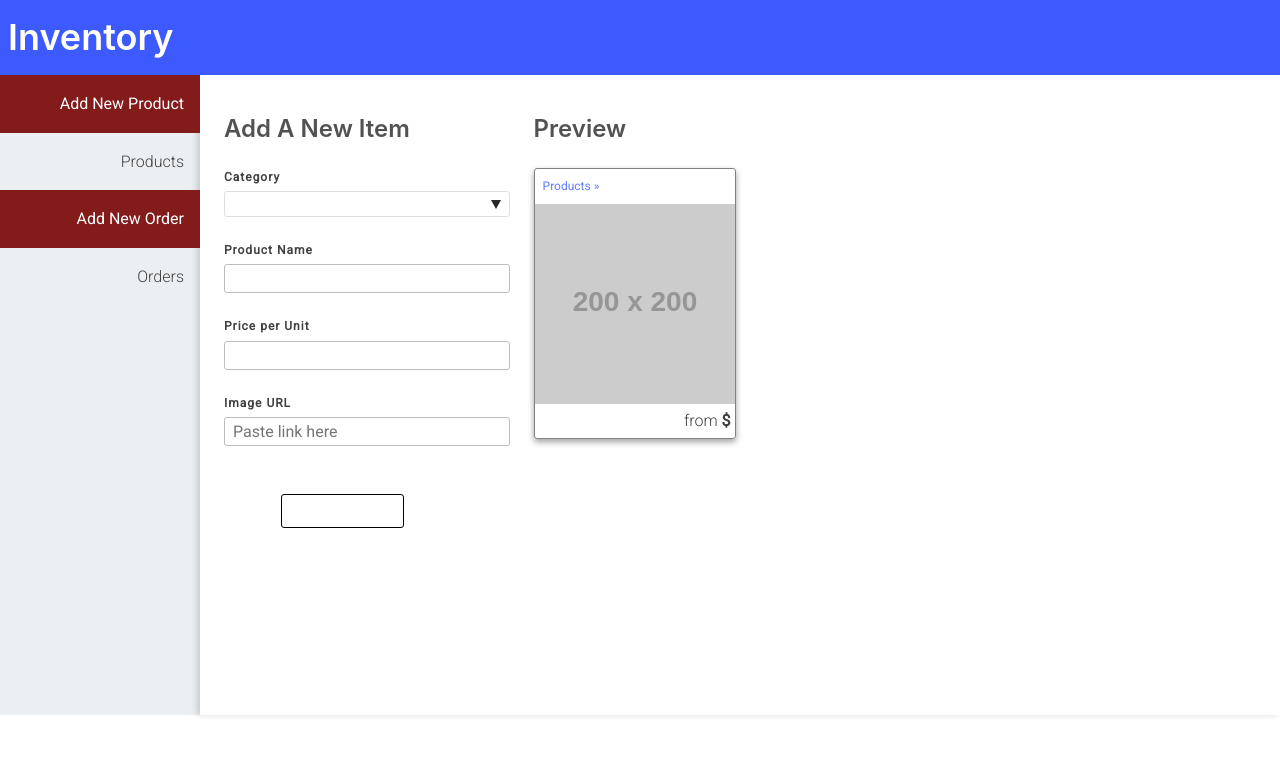
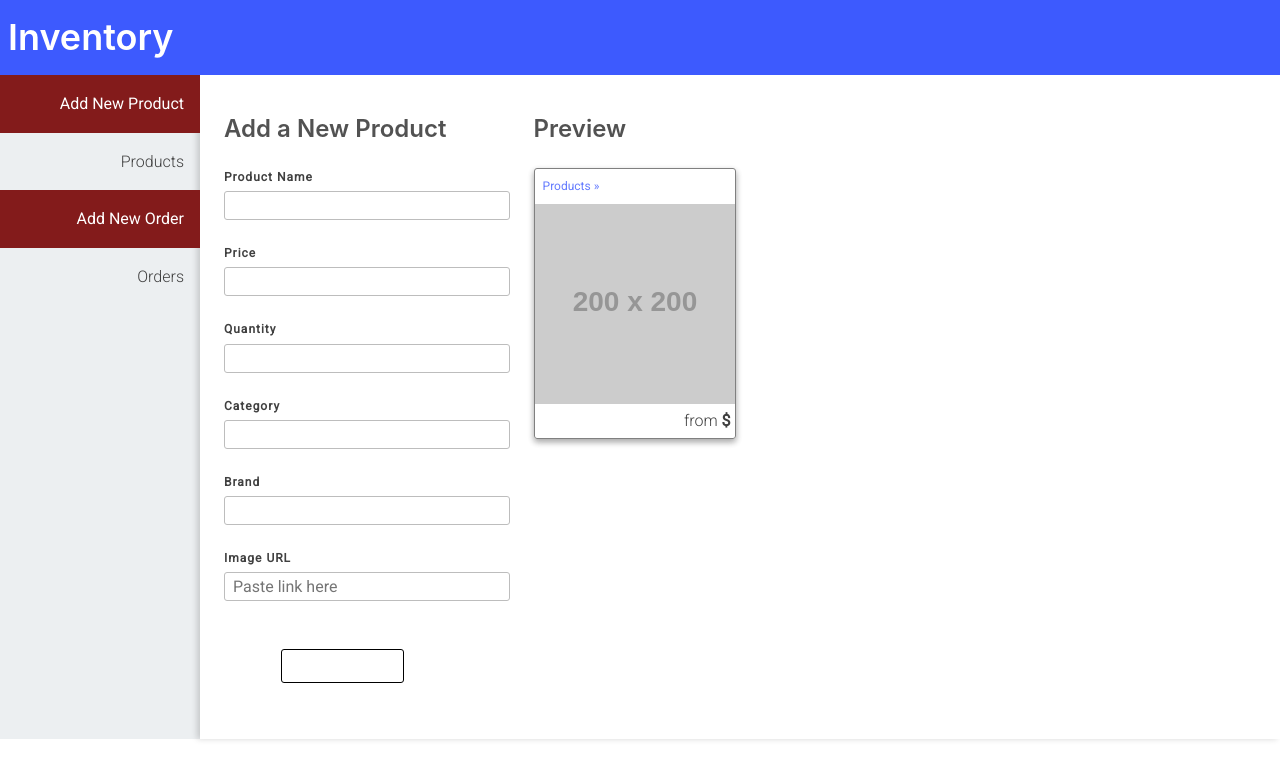
Before and after one commit to fjvaldiv/stonkBoisInventory, a React (Create React App) app in the folder frontend/: page / in a window 1280 px wide. Both pictures are taken after a click on the item "Add New Product". Shown: the top 780 px of the page. Built offline with nearby package versions, Linux system fonts and the light colour scheme; no server answers.

Commit message:
Add new product form sort of working

```diff
--- a/frontend/src/App.js
+++ b/frontend/src/App.js
@@ -26,7 +26,7 @@ class App extends Component {
    }
 
    state = {
-      characters: [],
+      products: [],
       activeTab: 1,
       inventory: {
          categories:{
@@ -53,6 +53,7 @@ class App extends Component {
       this.setState({newItemForm: formData});
    }
 
+   // TODO: Needs to either call makePostCall or be combined with makePostCall
    addNewProduct(product){
 
       this.setState({newItemForm: {category: '',name: '',price: '',imageURL: ''}});
@@ -68,8 +69,8 @@ class App extends Component {
       this.setState({inventory:inventory});
    }
 
-   makePostCall(character){
-      return axios.post('http://localhost:5000/products', character)
+   makePostCall(product){
+      return axios.post('http://localhost:5000/products', product)
        .then(function (response) {
          console.log(response);
          return response;
@@ -93,29 +94,29 @@ class App extends Component {
        });
    }
 
-   handleSubmit = character => {
-      this.makePostCall(character).then( callResult => {
+   handleSubmit = product => {
+      this.makePostCall(product).then( callResult => {
          console.log(callResult)
-         console.log(character)
+         console.log(product)
          if (callResult.status === 201) {
-            this.setState({ characters: [...this.state.characters, callResult.data] });
+            this.setState({ products: [...this.state.products, callResult.data] });
          }
       });
    }
 
-   removeCharacter = index => {
-      const { characters } = this.state
+   removeproduct = index => {
+      const { products: products } = this.state
 
-      const character = characters.find((c, i) => {
+      const product = products.find((c, i) => {
          return i === index
       })
 
-      console.log(character)
+      console.log(product)
 
-      this.makeDeleteCall(character.id).then( callResult => {
+      this.makeDeleteCall(product.id).then( callResult => {
          if (callResult === true) {
             this.setState({
-               characters: characters.filter((c, i) => {
+               products: products.filter((c, i) => {
                   return i !== index
                }),
             })
@@ -126,8 +127,8 @@ class App extends Component {
    componentDidMount() {
       axios.get('http://localhost:5000/products')
        .then(res => {
-         const characters = res.data.products_list;
-         this.setState({ characters });
+         const products = res.data.products_list;
+         this.setState({ products });
        })
        .catch(function (error) {
          //Not handling the error. Just logging into the console.
@@ -138,7 +139,7 @@ class App extends Component {
    // TODO: don't forget to write in docs to npm install node-sass
 
    render () {
-      // const { characters } = this.state;
+      // const { products } = this.state;
 
       return (
          <div className='App'>
@@ -149,6 +150,7 @@ class App extends Component {
                <Sidebar activeTab={this.state.activeTab} changeTab={this.changeActiveTab.bind(this)}/>
                <MyRouter
                   activeTab={this.state.activeTab}
+                  products={this.state.products}
                   inventory={this.state.inventory}
                   newItemFormData={this.state.newItemForm}
                   changeNewItemForm={this.changeNewItemForm.bind(this)}
@@ -160,7 +162,7 @@ class App extends Component {
 
       // return (
       //    <div className="container">
-      //       <Table characterData={characters} removeCharacter={this.removeCharacter} />
+      //       <Table productData={products} removeproduct={this.removeproduct} />
       //       <Form handleSubmit={this.handleSubmit} />
       //    </div>
       // );
--- a/frontend/src/MyRouter.js
+++ b/frontend/src/MyRouter.js
@@ -9,13 +9,13 @@ class MyRouter extends React.Component {
       switch(active){
         case 0:
           return <NewItemTab
-                   inventory={this.props.inventory}
+                   products={this.props.products}
                    formData={this.props.newItemFormData}
-                   changeForm={this.props.changeNewItemForm}
+                   changeNewItemForm={this.props.changeNewItemForm}
                    addNewProduct={this.props.addNewProduct}
                    />
         case 1:
-          return <ProductsTab inventory={this.props.inventory}/>;
+          return <ProductsTab products={this.props.products}/>;
         default:
             break;
       }
--- a/frontend/src/NewItemTab.js
+++ b/frontend/src/NewItemTab.js
@@ -7,31 +7,38 @@ class NewItemTab extends React.Component {
       super();
       this.state = {
         formErrors: {
-          category: false,
           name: false,
           price: false,
+          quantity: false,
+          category: false,
+          brand: false,
           imageURL: false
         }
       }
     }
 
     checkForm(){
-      let category = document.getElementById('newItemForm-category').value;
       let name = document.getElementById('newItemForm-name').value;
       let price = document.getElementById('newItemForm-price').value;
+      let quantity = document.getElementById('newItemForm-quantity').value;
+      let category = document.getElementById('newItemForm-category').value;
+      let brand = document.getElementById('newItemForm-brand').value;
       let imageURL = document.getElementById('newItemForm-imageURL').value;
-      let product = {category: category, name: name, price: price, imageURL: imageURL};
       let errors = this.state.formErrors;
-      category.length === 0 ? errors.category = true : errors.category = false;
       name.length === 0 ? errors.name = true : errors.name = false;
       price.length === 0 ? errors.price = true : errors.price = false;
+      quantity.length === 0 ? errors.quantity = true : errors.quantity = false;
+      category.length === 0 ? errors.category = true : errors.category = false;
+      brand.length === 0 ? errors.brand = true : errors.brand = false;
 
       let image = new Image();
       image.onerror = () =>{
-        this.finalizeForm(false, product);
+        // this.finalizeForm(false, product);
+        this.finalizeForm(false, this.props.formData);
       }
       image.onload = () =>{
-        this.finalizeForm(true, product);
+        // this.finalizeForm(true, product);
+        this.finalizeForm(true, this.props.formData);
       }
       this.setState({formErrors: errors});
       image.src = imageURL;
@@ -44,65 +51,68 @@ class NewItemTab extends React.Component {
         errors.imageURL = true;
         this.setState({formErrors: errors});
       } else {
+        // TODO: implement some sort of post call inside addNewProduct,
+        //       or combine addNewProduct with makePostCall
         this.props.addNewProduct(product);
       }
     }
 
-    renderCategorySelections(inventory){
-      const categoryKeys = Object.keys(inventory.categories);
-      const CKLength = categoryKeys.length;
-      let options = [];
-
-      const capitalize = (string) => {
-        return string.charAt(0).toUpperCase() + string.slice(1);
-      }
-      for(let i = 0; i<CKLength; i++){
-        options.push(<option>{capitalize(categoryKeys[i])}</option>);
-      }
-      return options;
-    }
-
     updateForm(){
-      let category = document.getElementById('newItemForm-category').value;
       let name = document.getElementById('newItemForm-name').value;
       let price = document.getElementById('newItemForm-price').value;
+      let quantity = document.getElementById('newItemForm-quantity').value;
+      let category = document.getElementById('newItemForm-category').value;
+      let brand = document.getElementById('newItemForm-brand').value;
       let imageURL = document.getElementById('newItemForm-imageURL').value;
       let errors = this.state.formErrors;
-      if(this.props.formData.category !== category){
-        errors.category = false;
-      }
       if(this.props.formData.name !== name){
         errors.name = false;
       }
       if(this.props.formData.price !== price){
         errors.price = false;
       }
+      if(this.props.formData.quantity !== quantity){
+        errors.quantity = false;
+      }
+      if(this.props.formData.category !== category){
+        errors.category = false;
+      }
+      if(this.props.formData.brand !== brand){
+        errors.brand = false;
+      }
       if(this.props.formData.imageURL !== imageURL){
         errors.imageURL= false;
       }
       this.setState({formErrors: errors});
 
-      this.props.changeForm({category: category, name: name, price: price, imageURL: imageURL});
+      this.props.changeNewItemForm({name: name, price: price, quantity: quantity,
+        category: category, imageURL: imageURL});
     }
 
     render(){
       return(
         <div className='NewItemTab'>
           <div className='newItem-input'>
-            <h1>Add A New Item</h1>
-            <p>
-              <label>Category</label>
-              <select className={this.state.formErrors.category === true ? 'formCheck-err' : ''} id='newItemForm-category' value={this.props.formData.category} onChange={() => this.updateForm()}>
-                <option></option>{this.renderCategorySelections(this.props.inventory)}
-              </select>
-            </p>
+            <h1>Add a New Product</h1>
             <p>
               <label>Product Name</label>
               <input className={this.state.formErrors.name === true ? 'formCheck-err' : ''} type='text' required id='newItemForm-name' value={this.props.formData.name} onChange={() => this.updateForm()}></input>
             </p>
             <p>
-              <label>Price per Unit</label>
+              <label>Price</label>
               <input className={this.state.formErrors.price === true ? 'formCheck-err' : ''} type='number' required id='newItemForm-price' value={this.props.formData.price} onChange={() => this.updateForm()}></input>
+            </p>
+            <p>
+              <label>Quantity</label>
+              <input className={this.state.formErrors.price === true ? 'formCheck-err' : ''} type='number' required id='newItemForm-quantity' value={this.props.formData.quantity} onChange={() => this.updateForm()}></input>
+            </p>
+            <p>
+              <label>Category</label>
+              <input className={this.state.formErrors.category === true ? 'formCheck-err' : ''} type='text' required id='newItemForm-category' value={this.props.formData.category} onChange={() => this.updateForm()}></input>
+            </p>
+            <p>
+              <label>Brand</label>
+              <input className={this.state.formErrors.brand === true ? 'formCheck-err' : ''} type='text' required id='newItemForm-brand' value={this.props.formData.brand} onChange={() => this.updateForm()}></input>
             </p>
             <p>
               <label>Image URL</label>
--- a/frontend/src/ProductsTab.js
+++ b/frontend/src/ProductsTab.js
@@ -21,18 +21,19 @@ const ProductTableRow = (props) => {
 
   class ProductsTab extends React.Component {
 
-    renderTableRows(inventory){
-      const categoryKeys = Object.keys(inventory.categories);
-      const CKLength = categoryKeys.length;
-      let listOfProducts = [];
+    renderTableRows(products){
+      // const categoryKeys = Object.keys(inventory.categories);
+      // const CKLength = categoryKeys.length;
+      // let listOfProducts = [];
 
-      for(let i = 0; i<CKLength; i++){
-        let category = categoryKeys[i];
-        listOfProducts = listOfProducts.concat(inventory.categories[category]);
-      }
+      // for(let i = 0; i<CKLength; i++){
+      //   let category = categoryKeys[i];
+      //   listOfProducts = listOfProducts.concat(inventory.categories[category]);
+      // }
 
-      let LOPlength = listOfProducts.length;
-      if( LOPlength === 0){
+      // let LOPlength = listOfProducts.length;
+      // let productsLength = products.length;s
+      if( products.length === 0){
         return <div><p>There are currently no items in the inventory</p></div>
       } else {
         let rows = [
@@ -48,8 +49,8 @@ const ProductTableRow = (props) => {
         </tr>
         ];
 
-        for(let i = 0; i<LOPlength; i++){
-          rows.push(<ProductTableRow product={listOfProducts[i]}/>);
+        for(let i = 0; i<products.length; i++){
+          rows.push(<ProductTableRow product={products[i]}/>);
         }
 
         return rows;
@@ -64,7 +65,7 @@ const ProductTableRow = (props) => {
           </h1>
           <p>Showing all available products:</p>
           <table className='productTable'>
-            {this.renderTableRows(this.props.inventory)}
+            {this.renderTableRows(this.props.products)}
           </table>
         </div>
       );
```
Also changed, not shown: frontend/src/ProductCard.js (+13 -5 lines).
